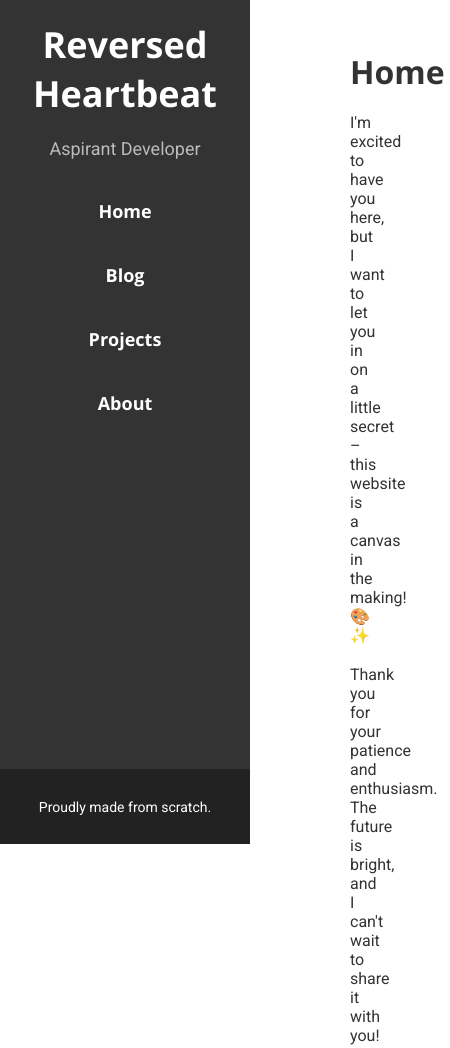
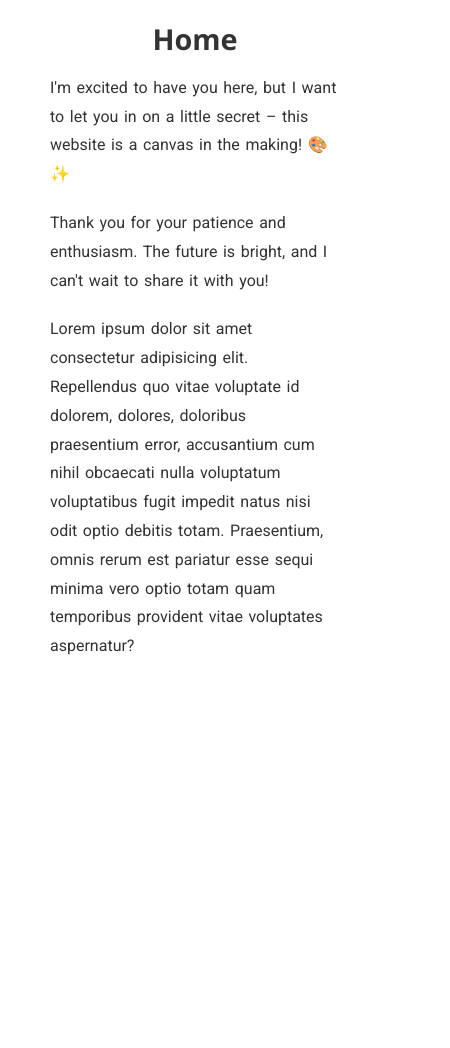
Before and after one commit to reversed-heartbeat/reversed-heartbeat.github.io, a plain HTML site: page index.html in a window 390 px wide. Shown: the top 1048 px of the page, 450 px wide, since content can reach past the window. After the commit the page ends 844 px from the top, so only its background shows below. Drawn offline with nearby package versions, Linux system fonts and the light colour scheme.

Commit message:
Added simple responsive layout + CSS improvements.

```diff
--- a/index.css
+++ b/index.css
@@ -5,6 +5,7 @@
 
 .secondary {
     color: #bbb;
+    font-size: 17px;
 }
 
 
@@ -16,8 +17,15 @@
     font-family: 'Roboto', sans-serif;
 }
 
+h1, h2, h3, h4, h5, h6 {
+    line-height: 1.1em;
+    font-size: calc(1em + 1rem);
+}
+
 body {
-    font-size: 16px;
+    font-size: 18px;
+    line-height: 1.8rem;
+    word-spacing: 0.1rem;
 }
 
 
@@ -26,11 +34,12 @@ body {
     position: fixed;
     height: 100vh;
     width: 250px;
+    padding: 25px 0;
     background-color: #333;
     color: white;
-    font-size: 18px;
+    font-size: 20px;
 
-    overflow-y: scroll; /* Enable vertical scrolling */
+    overflow-y: auto; /* Enable vertical scrolling */
     /* Hide the scrollbar */
     scrollbar-width: none; /* Firefox */
     -ms-overflow-style: none; /* Internet Explorer and Edge */
@@ -56,10 +65,10 @@ body {
     font-size: 14px; /* Add a font size to adjust the text size */
 }
 
-
 .link-list {
     display: flex;
     flex-direction: column;
+    margin-top: 50px;
 }
 
 .link-list a {
@@ -89,8 +98,22 @@ body {
     margin: 20px 0;
 }
 
-/* DEBUG */
-/* div {
-    border: 1px solid #222;
-    background-color: #ddd;
-} */
+/* RESPONSIVE LAYOUT */
+@media only screen and (max-width: 768px) {
+    .side-bar {
+        display: none;
+    }
+    .content {
+        margin: 0;
+    }
+    .page {
+        padding: 25px 50px;
+    }
+    body {
+        font-size: 16px;
+    }
+    h1, h2, h3, h4, h5, h6 {
+        line-height: 1em;
+        font-size: 1.8em;
+    }
+}
```
